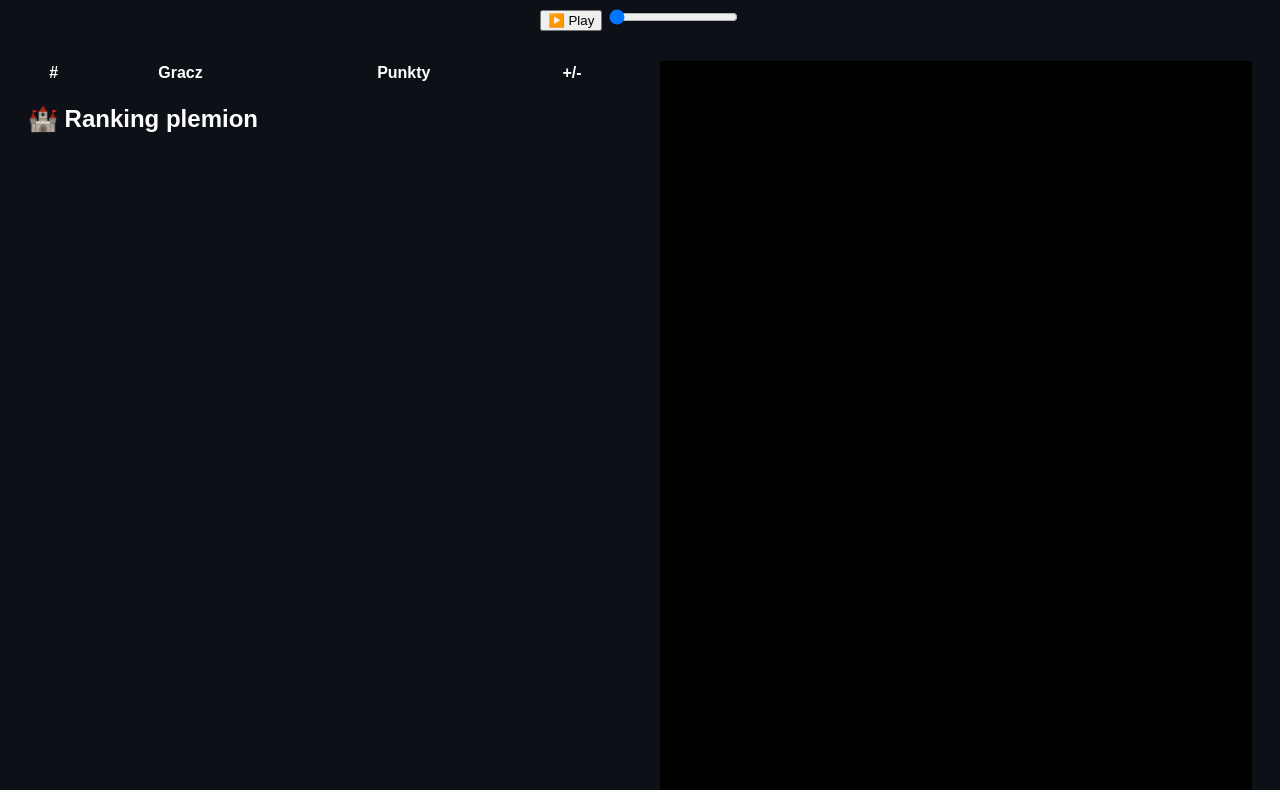
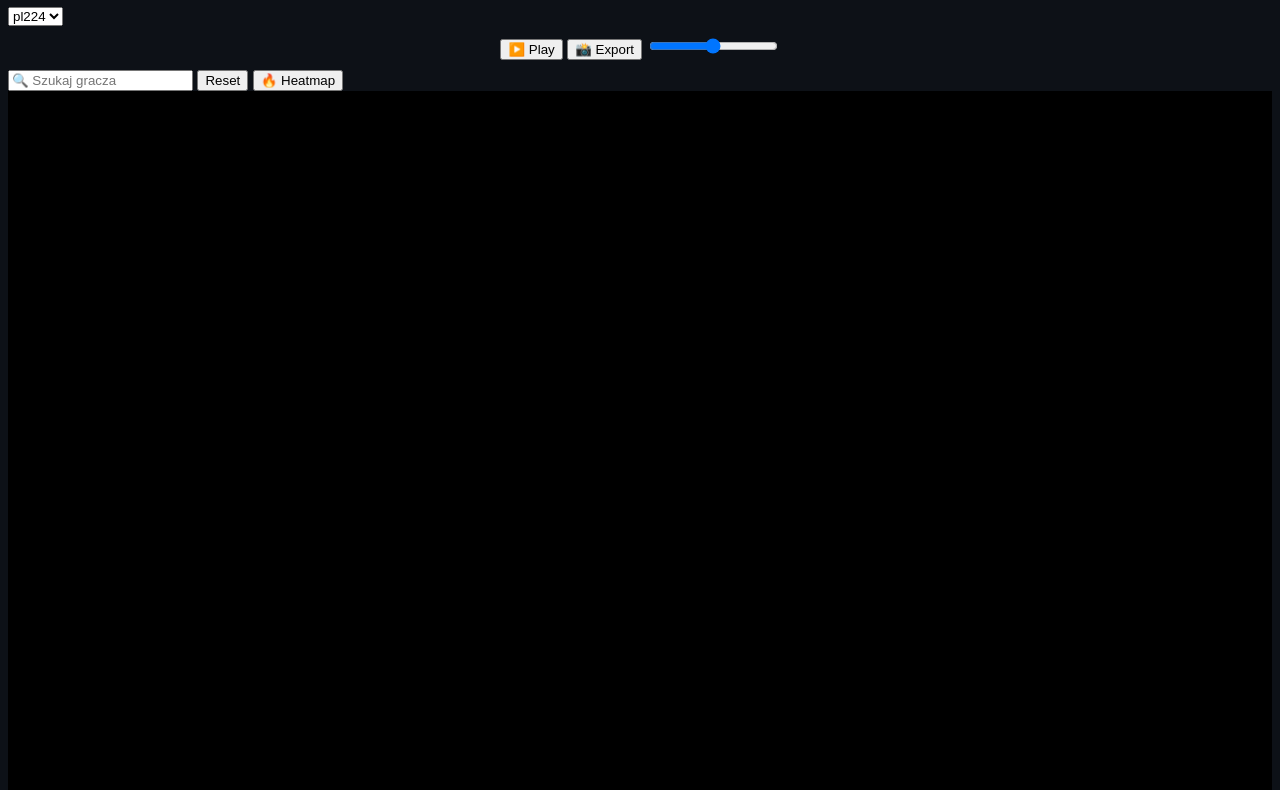
Before and after one commit to pgnnnnnn/plemiona-staty, a website: page public/index.html in a window 1280 px wide. Shown: the part 74-864 px from the top of the page. Drawn offline with nearby package versions, Linux system fonts and the light colour scheme; no server answers.

Commit message:
Update index.html

```diff
--- a/public/index.html
+++ b/public/index.html
@@ -7,39 +7,41 @@
 </head>
 <body>
 
-<h1>🔥 Staty PL224 PRO MAX</h1>
+<h1>🔥 Staty PRO MAX</h1>
+
+<select id="worldSelect">
+    <option value="pl224">pl224</option>
+    <option value="pl226">pl226</option>
+</select>
 
 <div class="replay">
     <button id="playBtn">▶️ Play</button>
-    <input type="range" id="slider" min="0" max="0" value="0">
+    <button id="exportBtn">📸 Export</button>
+    <input type="range" id="slider">
     <span id="dateLabel"></span>
 </div>
+
+<div class="tools">
+    <input id="searchInput" placeholder="🔍 Szukaj gracza">
+    <button id="resetView">Reset</button>
+    <button id="heatmapBtn">🔥 Heatmap</button>
+</div>
+
+<canvas id="chart"></canvas>
+<canvas id="tribeChart"></canvas>
 
 <div class="container">
     <div class="table-box">
         <table id="table">
-            <thead>
-                <tr>
-                    <th>#</th>
-                    <th>Gracz</th>
-                    <th>Punkty</th>
-                    <th>+/-</th>
-                </tr>
-            </thead>
-            <tbody></tbody>
-        </table>
-
-        <h2>🏰 Ranking plemion</h2>
-        <table id="tribeTable">
             <tbody></tbody>
         </table>
     </div>
-
     <div class="map-box">
         <canvas id="map"></canvas>
     </div>
 </div>
 
+<script src="https://cdn.jsdelivr.net/npm/chart.js"></script>
 <script src="app.js"></script>
 </body>
 </html>
```
